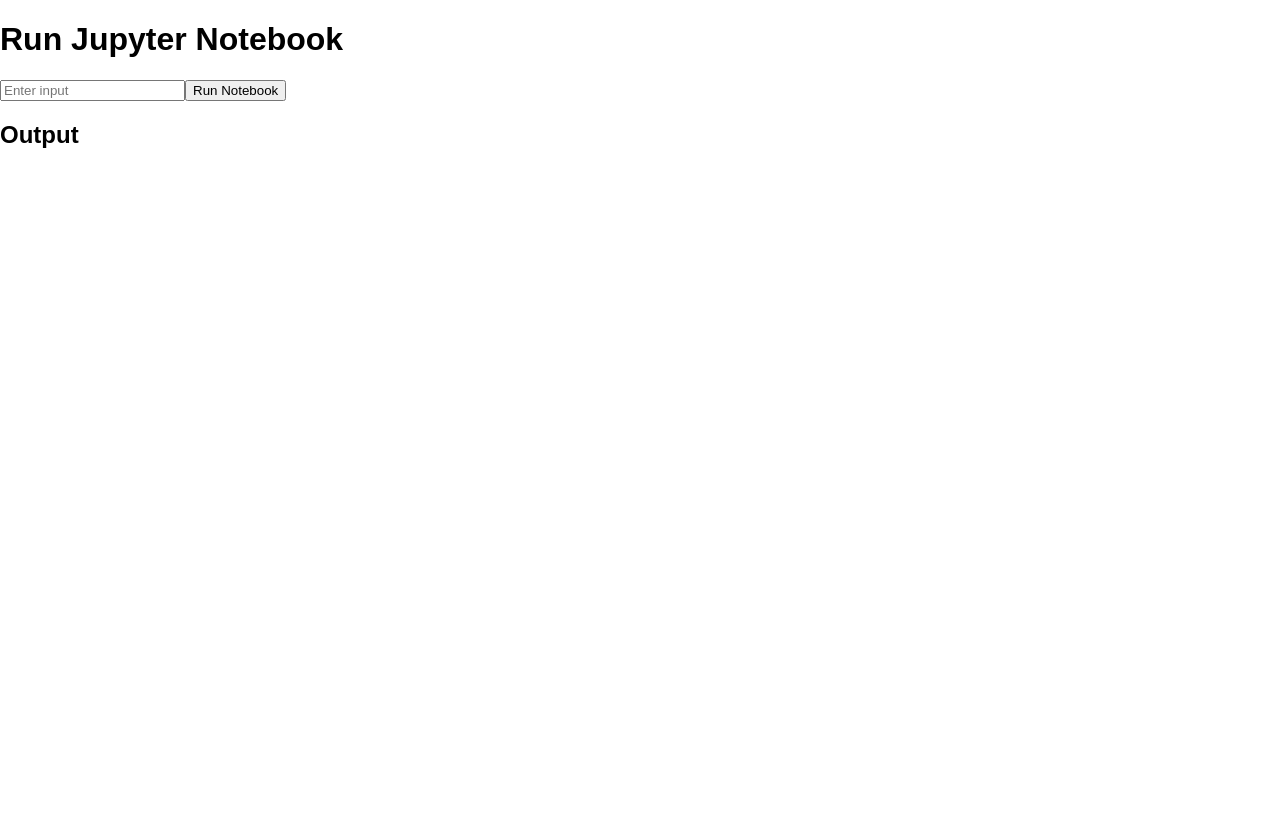
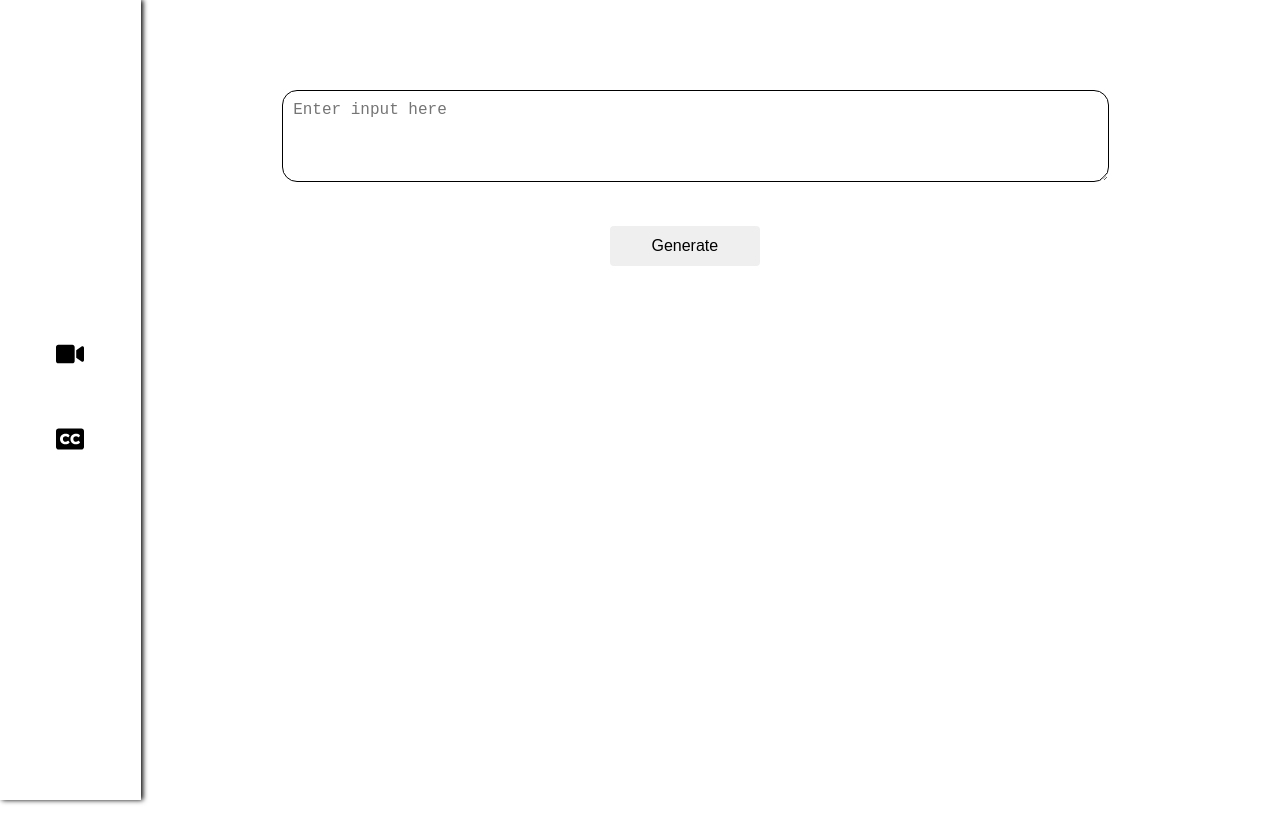
Before and after one commit to ahmad-meda/Cybernauts-Compass-Hackathon-AI, a React (Create React App) app in the folder my-app/: page / in a window 1280 px wide. After the commit the page ends 800 px from the top, so only its background shows below. Built offline with nearby package versions, Linux system fonts and the light colour scheme.

Commit message:
Gemini API stuff works for text generation

```diff
--- a/my-app/src/App.js
+++ b/my-app/src/App.js
@@ -2,8 +2,24 @@
 import './App.css';
 import { FaVideo } from "react-icons/fa";
 import { FaClosedCaptioning } from "react-icons/fa";
+import React, { useState } from 'react';
+import axios from 'axios';
 
 function App() {
+  const [input, setInput] = useState('');
+  const [output, setOutput] = useState('');
+
+  const handleGenerate = async () => {
+    try {
+      const response = await axios.post('http://localhost:5000/generate', {
+        user_input: input
+      });
+      setOutput(response.data.generated_text);
+    } catch (error) {
+      console.error('Error generating text:', error);
+    }
+  };
+
   return (
     <>
       <div className="navbar">
@@ -11,10 +27,22 @@
           <li><a href="#"><FaVideo /></a></li>
           <li><a href="#"><FaClosedCaptioning /></a></li>
         </ul>
-      </div><div className="content">
-          <textarea className="text_area" placeholder="Enter input here"></textarea>
-          <button className='generate_btn'>Generate</button>
-        </div>
+      </div>
+      <div className="content">
+        <textarea
+          className="text_area"
+          placeholder="Enter input here"
+          value={input}
+          onChange={(e) => setInput(e.target.value)}
+        ></textarea>
+        <button className='generate_btn' onClick={handleGenerate}>Generate</button>
+        {output && (
+          <div>
+            <h2>Generated Text</h2>
+            <p>{output}</p>
+          </div>
+        )}
+      </div>
     </>
   );
 }
--- a/my-app/src/index.js
+++ b/my-app/src/index.js
@@ -8,7 +8,7 @@
 const root = ReactDOM.createRoot(document.getElementById('root'));
 root.render(
   <React.StrictMode>
-    <Temp />
+    <App />
   </React.StrictMode>
 );
 
```
Also changed, not shown: my-app/src/server.js (added, +50 -0 lines), 1 other file (tests, documents, lock files or other folders).
